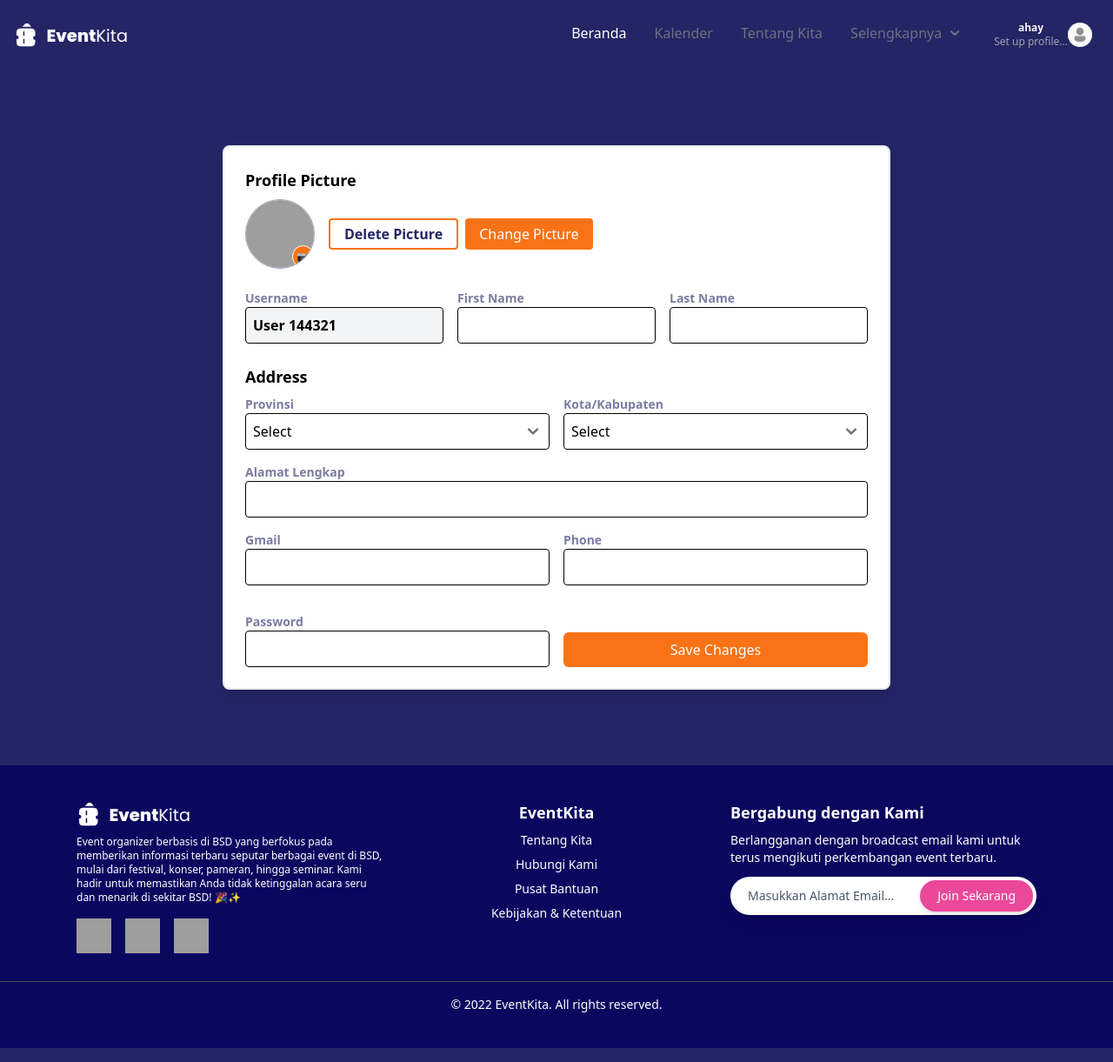
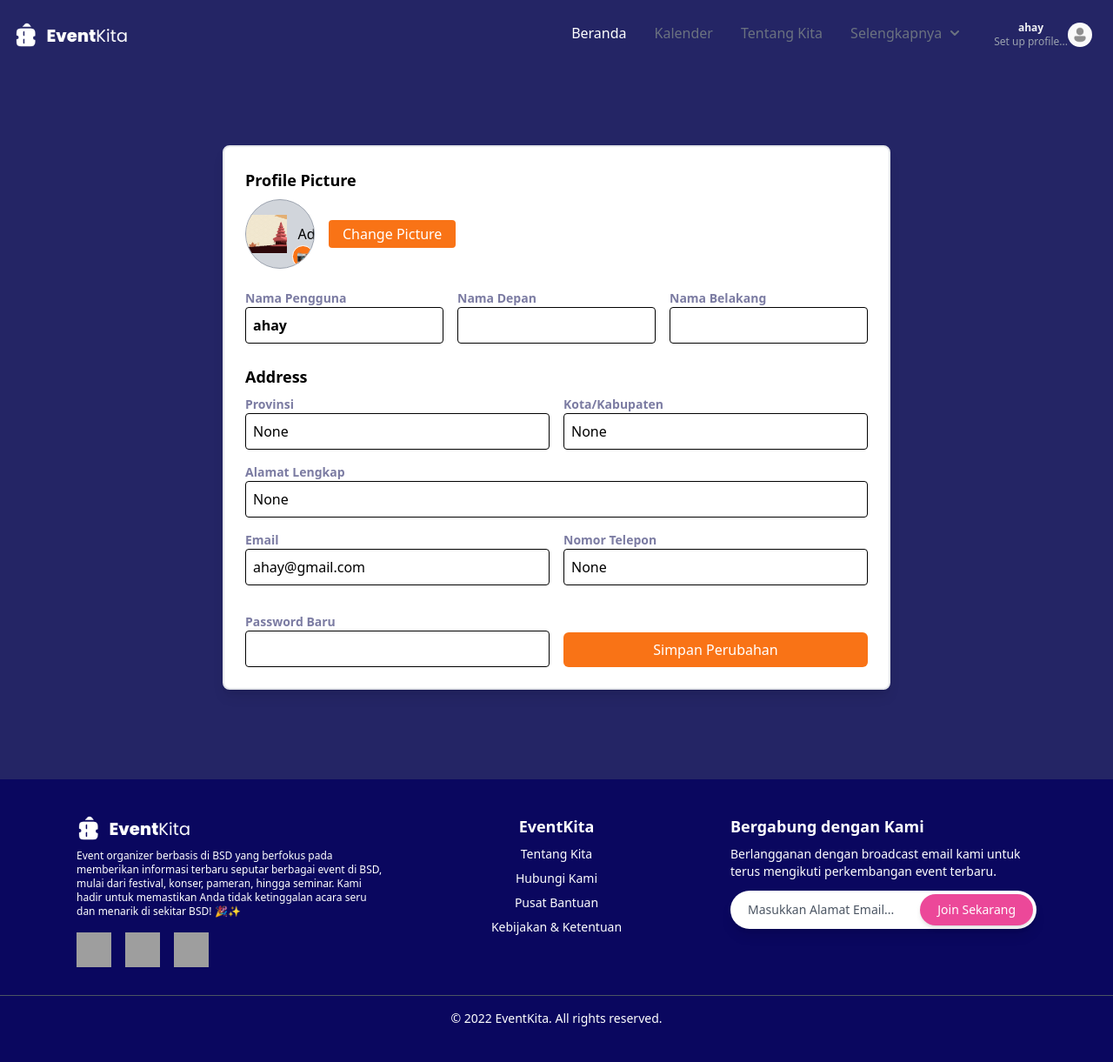
Before and after one commit to reegine/agile_project_sem4, a Django app: page /editprofile/ in a window 1280 px wide. Shown: the whole page at 87% size. Run offline with Django 5.2, Linux system fonts and the light colour scheme; a user stored in the database is signed in; some libraries are stand-ins or nearby versions; grey boxes are pictures that could not be loaded.

Commit message:
prof pic

```diff
--- a/eventkita/app/templates/editprofile.html
+++ b/eventkita/app/templates/editprofile.html
@@ -82,6 +82,8 @@
     </div>
     </nav>
 
+    <form id="profileForm" method="POST" action="{% url 'editprofile' %}" enctype="multipart/form-data">
+        {% csrf_token %}
 
     <div class="flex justify-center items-center min-h-screen bg-[#242565]">
         <div class="bg-white w-full max-w-3xl p-6 rounded-lg shadow-lg border-2 border-gray-200">
@@ -91,15 +93,21 @@
                 <div class="flex flex-col sm:flex-row items-center sm:space-x-4 space-y-3 sm:space-y-0 w-full">
                     <!-- Profile Image -->
                     <div class="relative w-20 h-20 rounded-full border border-gray-400 overflow-hidden bg-gray-300 flex items-center justify-center">
-                        <img src="your-profile-image.jpg" alt="Profile" class="w-full h-full object-cover rounded-full">
+                        {% if user.profile_picture %}
+                        <img class="rounded-circle profile me-3" alt="avatar1" src="{{ user.profile_picture.url }}" />
+                         {% else %}
+                        <img class="rounded-circle profile me-3" alt="avatar1" src="{% static 'default_images/profile.png'%}" />
+                          {% endif %}
+                          <p class="mb-0">{{ current_user.name|default:'Admin' }}</p>
                         <div class="absolute bottom-0 right-0 bg-orange-500 p-1 rounded-full border border-white">
                             <span class="text-white text-xs">&#128247;</span>
                         </div>
                     </div>
                     <!-- Buttons (Responsive) -->
                     <div class="flex flex-col sm:flex-row w-full sm:w-auto space-y-2 sm:space-y-0 sm:space-x-2">
-                        <button class="border-2 border-orange-500 text-[#242565] px-4 py-1 rounded w-full sm:w-auto font-semibold">Delete Picture</button>
-                        <button class="bg-orange-500 text-white px-4 py-1 rounded w-full sm:w-auto">Change Picture</button>
+
+                        <button type="button" class="bg-orange-500 text-white px-4 py-1 rounded w-full sm:w-auto hover:bg-orange-900" onclick="document.getElementById('profile_picture').click();">Change Picture</button>
+                        <input type="file" name="profile_picture" id="profile_picture" accept="image/*" class="hidden" onchange="previewImage(event)">
                     </div>
                 </div>
             </div>
@@ -108,16 +116,16 @@
             <!-- Form Fields -->
             <div class="mt-6 grid grid-cols-3 gap-4">
                 <div>
-                    <label class="text-sm text-[#242565] opacity-60 font-semibold">Username</label>
-                    <input type="text" value="User 144321" class="w-full border rounded p-2 bg-gray-100 font-bold" disabled>
+                    <label class="text-sm text-[#242565] opacity-60 font-semibold">Nama Pengguna</label>
+                    <input type="text" name="username" value="{{ user.username }}" class="w-full border rounded p-2 font-bold">
                 </div>
                 <div>
-                    <label class="text-sm text-[#242565] opacity-60 font-semibold">First Name</label>
-                    <input type="text" class="w-full border rounded p-2">
+                    <label class="text-sm text-[#242565] opacity-60 font-semibold">Nama Depan</label>
+                    <input type="text" name="first_name" value="{{ user.first_name }}" class="w-full border rounded p-2">
                 </div>
                 <div>
-                    <label class="text-sm text-[#242565] opacity-60 font-semibold">Last Name</label>
-                    <input type="text" class="w-full border rounded p-2">
+                    <label class="text-sm text-[#242565] opacity-60 font-semibold">Nama Belakang</label>
+                    <input type="text" name="last_name" value="{{ user.last_name }}" class="w-full border rounded p-2">
                 </div>
             </div>
 
@@ -126,46 +134,43 @@
             <div class="grid grid-cols-2 gap-4 mt-2">
                 <div>
                     <label class="text-sm text-[#242565] opacity-60 font-semibold">Provinsi</label>
-                    <select class="w-full border rounded p-2">
-                        <option>Select</option>
-                    </select>
+                    <input type="text" name="provinsi" value="{{ user.provinsi }}" class="w-full border rounded p-2">
                 </div>
                 <div>
                     <label class="text-sm text-[#242565] opacity-60 font-semibold">Kota/Kabupaten</label>
-                    <select class="w-full border rounded p-2">
-                        <option>Select</option>
-                    </select>
+                    <input type="text" name="kota_kabupaten" value="{{ user.kota_kabupaten }}" class="w-full border rounded p-2">
                 </div>
                 <div class="col-span-2">
                     <label class="text-sm text-[#242565] opacity-60 font-semibold">Alamat Lengkap</label>
-                    <input type="text" class="w-full border rounded p-2">
+                    <input type="text" name="alamat_lengkap" value="{{ user.alamat_lengkap }}" class="w-full border rounded p-2">
                 </div>
             </div>
 
             <!-- Contact Info -->
             <div class="grid grid-cols-2 gap-4 mt-4">
                 <div>
-                    <label class="text-sm text-[#242565] opacity-60 font-semibold">Gmail</label>
-                    <input type="email" class="w-full border rounded p-2">
+                    <label class="text-sm text-[#242565] opacity-60 font-semibold">Email</label>
+                    <input type="email" name="email" value="{{ user.email }}" class="w-full border rounded p-2">
                 </div>
                 <div>
-                    <label class="text-sm text-[#242565] opacity-60 font-semibold">Phone</label>
-                    <input type="tel" class="w-full border rounded p-2">
+                    <label class="text-sm text-[#242565] opacity-60 font-semibold">Nomor Telepon</label>
+                    <input type="tel" name="phone_number" value="{{ user.phone_number }}" class="w-full border rounded p-2">
                 </div>
             </div>
 
             <div class="grid grid-cols-2 gap-4 mt-4">
                 <div class="mt-4">
-                    <label class="text-sm text-[#242565] opacity-60 font-semibold">Password</label>
-                    <input type="password" class="w-full border rounded p-2">
+                    <label class="text-sm text-[#242565] opacity-60 font-semibold">Password Baru</label>
+                    <input type="password" name="new_password" class="w-full border rounded p-2">
                 </div>
                 <div class="mt-4 flex items-end">
-                    <button class="w-full bg-orange-500 text-white p-2 rounded-md">Save Changes</button>
+                    <button type="submit" class="w-full bg-orange-500 text-white p-2 rounded-md hover:bg-orange-900">Simpan Perubahan</button>
                 </div>
             </div>
 
         </div>
     </div>
+</form>
 
 
 
@@ -188,5 +193,17 @@
             });
         });
     });
+
+
+
+    function previewImage(event) {
+        const file = event.target.files[0];
+        const reader = new FileReader();
+        reader.onload = function(e) {
+            const img = document.querySelector('img[alt="Profile"]');
+            img.src = e.target.result; // Update the image source to the selected file
+        }
+        reader.readAsDataURL(file);
+    }
 </script>
 {% endblock %}
--- a/eventkita/theme/static/css/dist/styles.css
+++ b/eventkita/theme/static/css/dist/styles.css
@@ -1176,6 +1176,14 @@ input[type="range"]::-ms-fill-lower {
   padding-bottom: 0;
 }
 
+.datatable-wrapper .datatable-table tbody tr.selected {
+  background-color: var(--color-gray-100);
+}
+
+.dark .datatable-wrapper .datatable-table tbody tr.selected {
+  background-color: var(--color-gray-700);
+}
+
 .sr-only {
   position: absolute;
   width: 1px;
@@ -1416,6 +1424,14 @@ input[type="range"]::-ms-fill-lower {
   margin-top: 2rem;
 }
 
+.mr-1 {
+  margin-right: 0.25rem;
+}
+
+.mb-0 {
+  margin-bottom: 0px;
+}
+
 .line-clamp-2 {
   overflow: hidden;
   display: -webkit-box;
@@ -2702,6 +2718,11 @@ input[type="range"]::-ms-fill-lower {
   background-color: rgb(209 213 219 / var(--tw-bg-opacity, 1));
 }
 
+.hover\:bg-orange-900:hover {
+  --tw-bg-opacity: 1;
+  background-color: rgb(124 45 18 / var(--tw-bg-opacity, 1));
+}
+
 .hover\:bg-pink-600:hover {
   --tw-bg-opacity: 1;
   background-color: rgb(219 39 119 / var(--tw-bg-opacity, 1));
```
Also changed, not shown: eventkita/app/templates/profile.html (+25 -20 lines), eventkita/db.sqlite3, eventkita/media/profile_pics/60.png (added), eventkita/media/profile_pics/60_1.png (added), eventkita/media/profile_pics/60_1_MfMEsaQ.png (added), eventkita/media/profile_pics/60_1_d4IxXeD.png (added).
